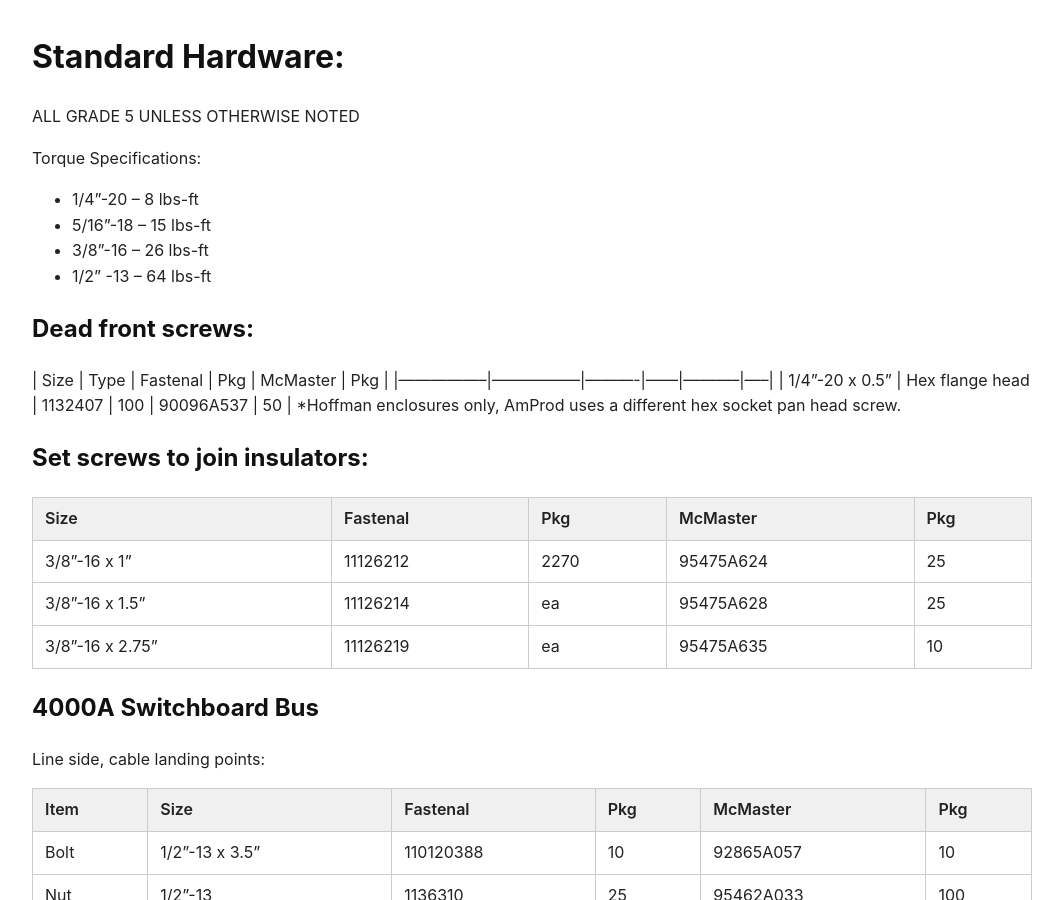
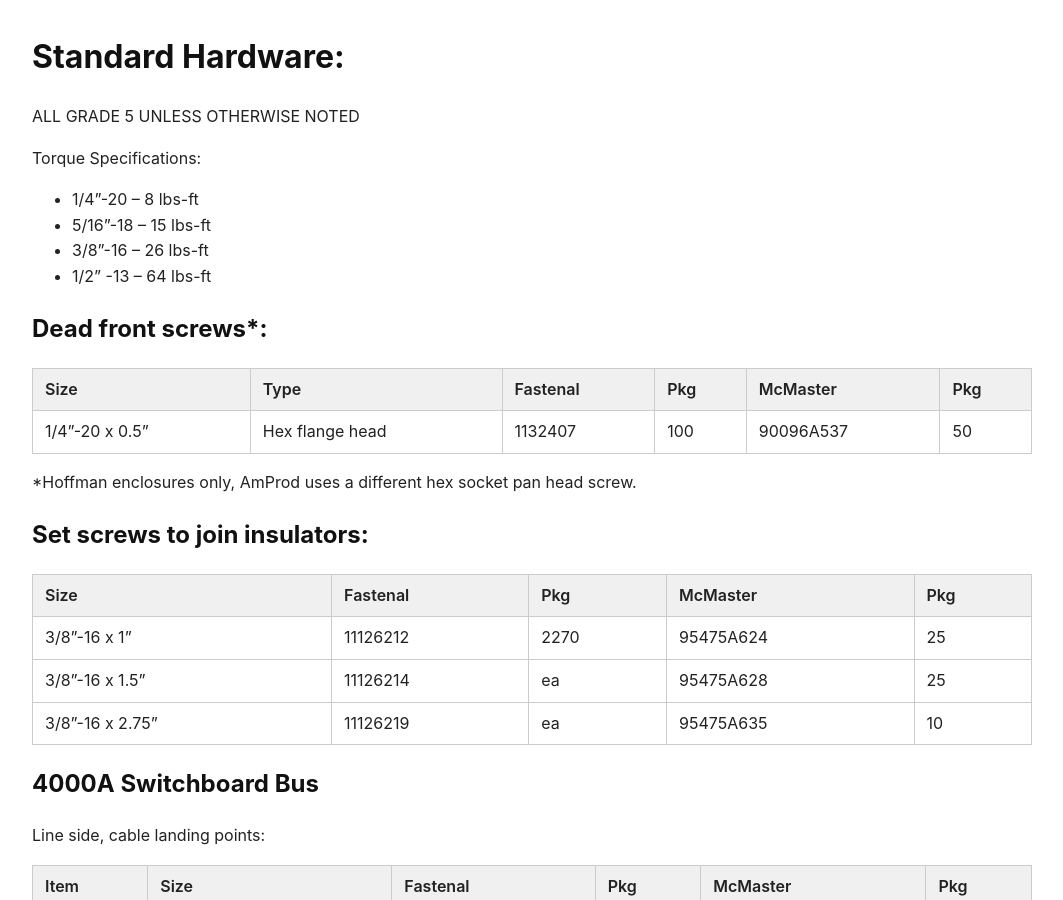
Before and after one commit to epecsupport/Service, a Jekyll site: the page built from hardware.md, in a window 1280 px wide and 900 px high. Shown: the whole window, without its empty margins (108-1171 px from the left). Built offline with Jekyll 4.4.1, drawn with Linux system fonts in a browser that asks for light colours.

Commit message:
Footnote fix

```diff
--- a/hardware.md
+++ b/hardware.md
@@ -12,11 +12,12 @@ Torque Specifications:
 - 3/8”-16 – 26 lbs-ft
 - 1/2” -13 – 64 lbs-ft
 
-## Dead front screws:
+## Dead front screws*:
 
 | Size            | Type            | Fastenal | Pkg  | McMaster  | Pkg |
 |-----------------|-----------------|----------|------|-----------|-----|
 | 1/4"-20 x 0.5"  | Hex flange head | 1132407  | 100  | 90096A537 | 50  |
+
 *Hoffman enclosures only, AmProd uses a different hex socket pan head screw.
 
 ## Set screws to join insulators:
```
